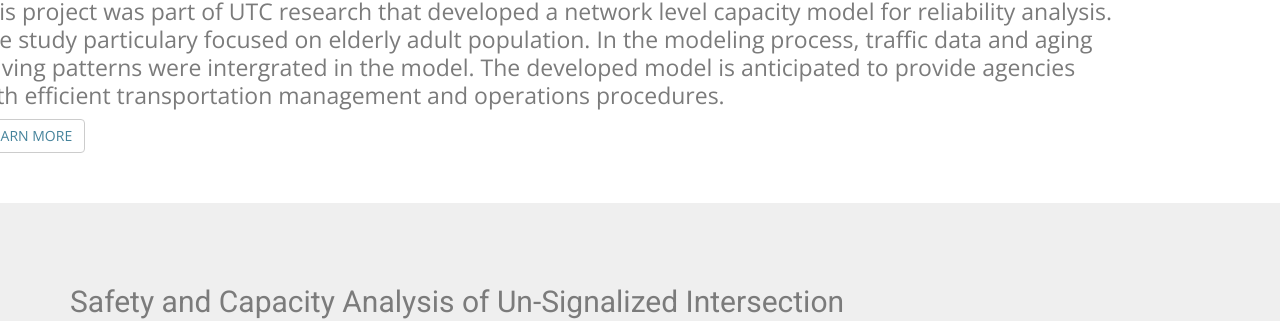
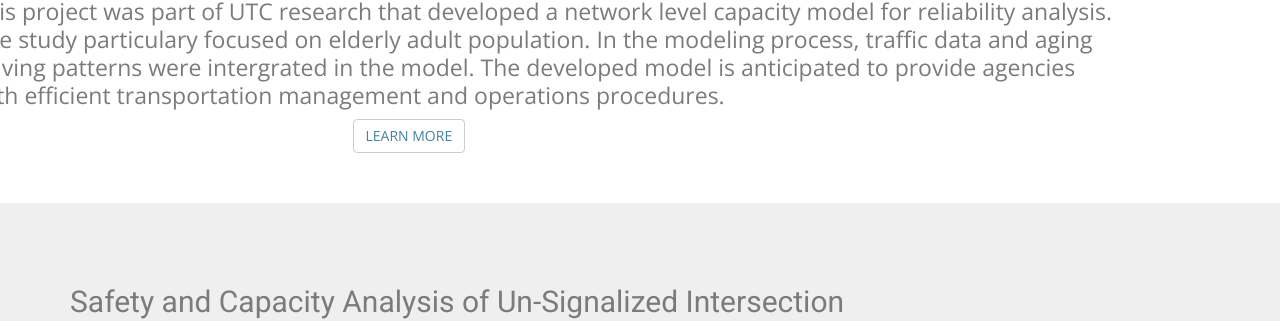
Before and after one commit to ekidando/Emma, a Jekyll site: the page built from TSMO.html, in a window 1280 px wide. Shown: the part 2102-2423 px from the top of the page. Built offline with Jekyll 4.4.1, drawn with Linux system fonts in a browser that asks for light colours; nearby versions of some CDN libraries; some web fonts are replaced.

Commit message:
Update TSMO.html

```diff
--- a/TSMO.html
+++ b/TSMO.html
@@ -87,10 +87,10 @@ published: true
                 <p>
                   This project was part of UTC research that developed a network level capacity model for reliability analysis. The study particulary focused on elderly adult population. In the modeling process, traffic data and aging driving patterns were intergrated in the model. The developed model is anticipated to provide agencies with efficient transportation management and operations procedures.
                   </p>
-          <div class="col-md-push-4">
-        <div class="block">
+          <div class="col-md-offset-4">
+
       <a class="btn btn-default btn-call-to-action" href="http://utc.fsu.edu/Cycle2/Ozguven1.html" target="_blank">LEARN MORE</a>
-          </div>
+
           </div>
         </div>
       </div><!-- .col-md-5 close -->
```
